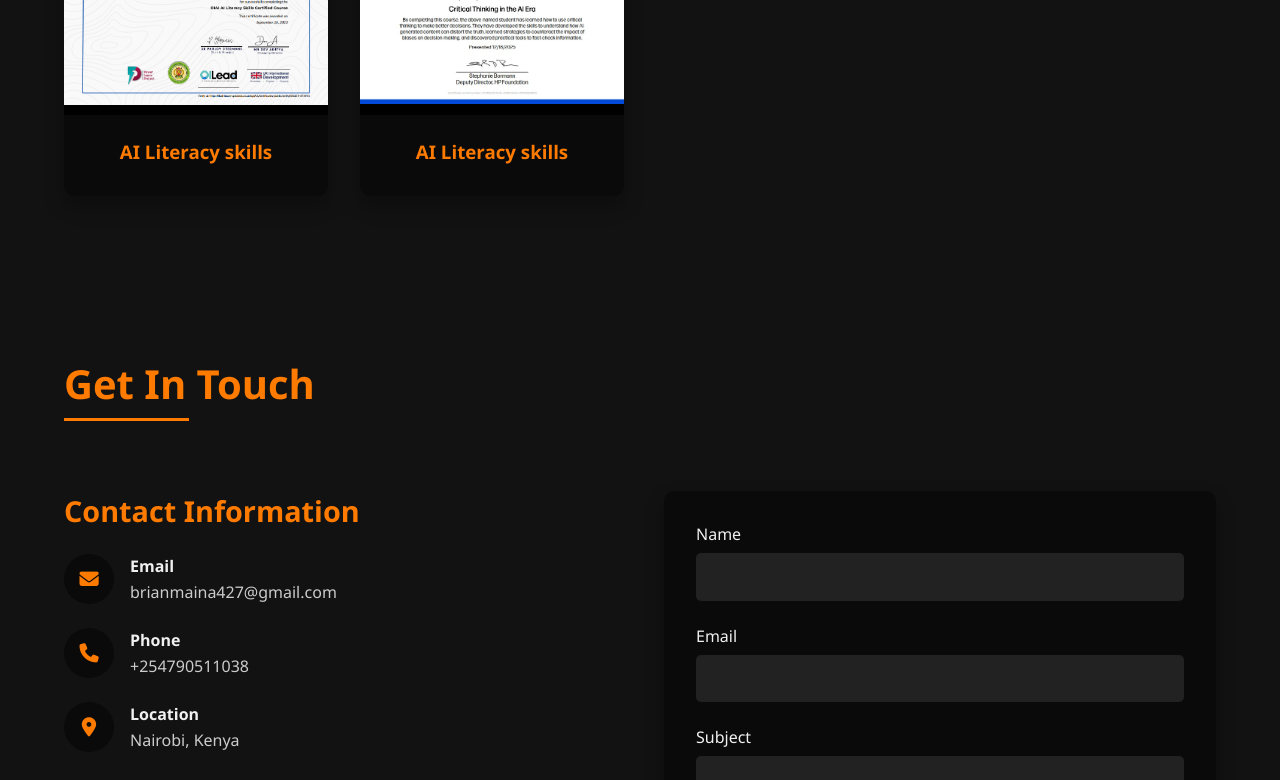
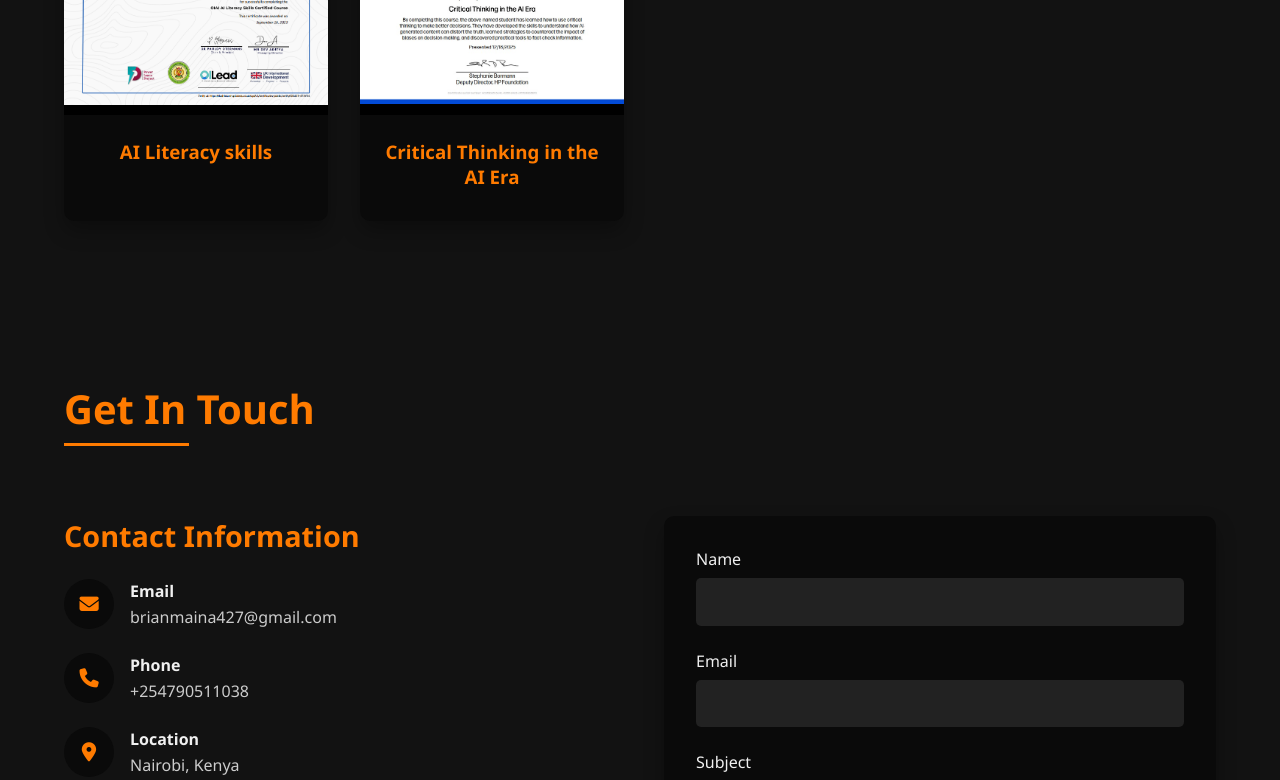
Before and after one commit to Brianmaina427/My_Portfolio_Website, a plain HTML site: page index.html in a window 1280 px wide. Shown: the part 5540-6320 px from the top of the page. Drawn offline with Linux system fonts and the light colour scheme.

Commit message:
index.html

```diff
--- a/index.html
+++ b/index.html
@@ -1020,7 +1020,7 @@
                     </a>
                 </div>
                 <div class="cert-content">
-                    <h3>AI Literacy skills</h3>
+                    <h3>Critical Thinking in the AI Era</h3>
                 </div>
             </div>
         </div>
```
